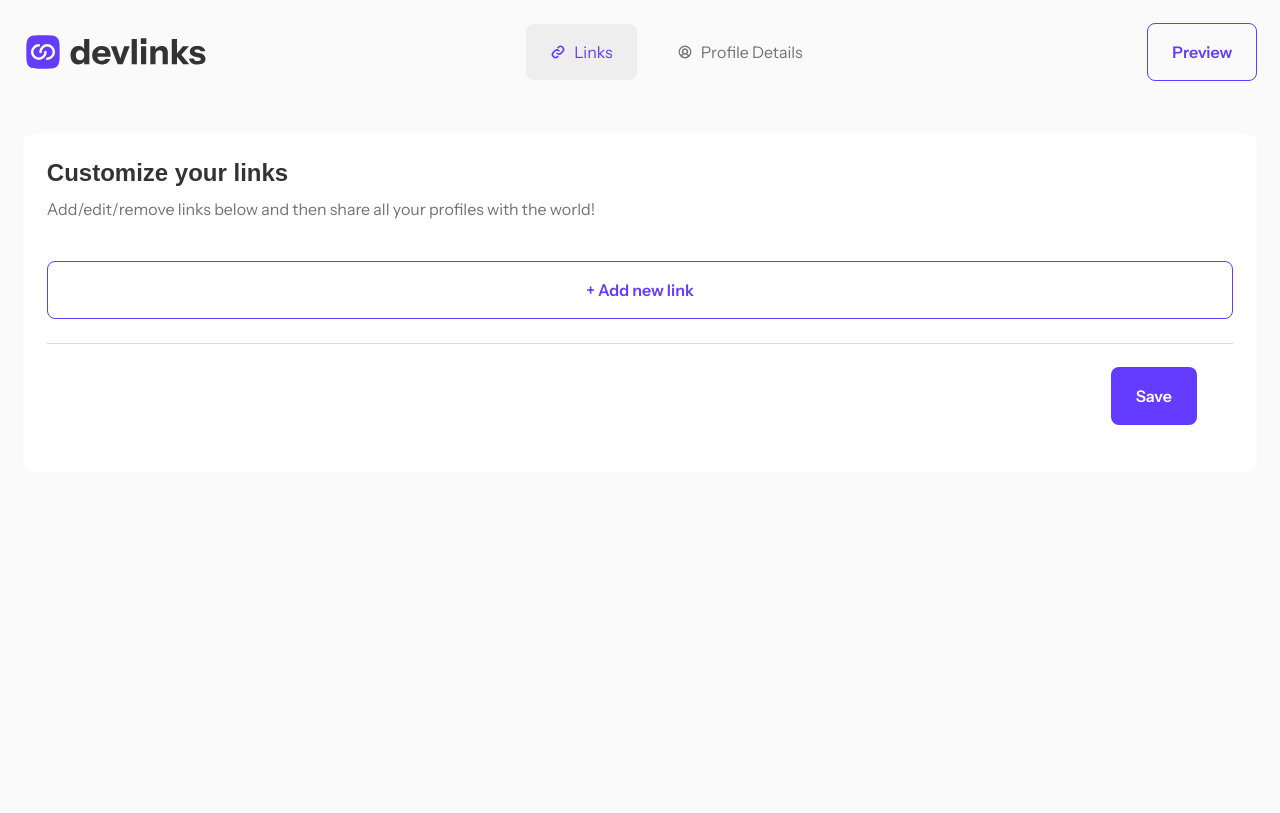
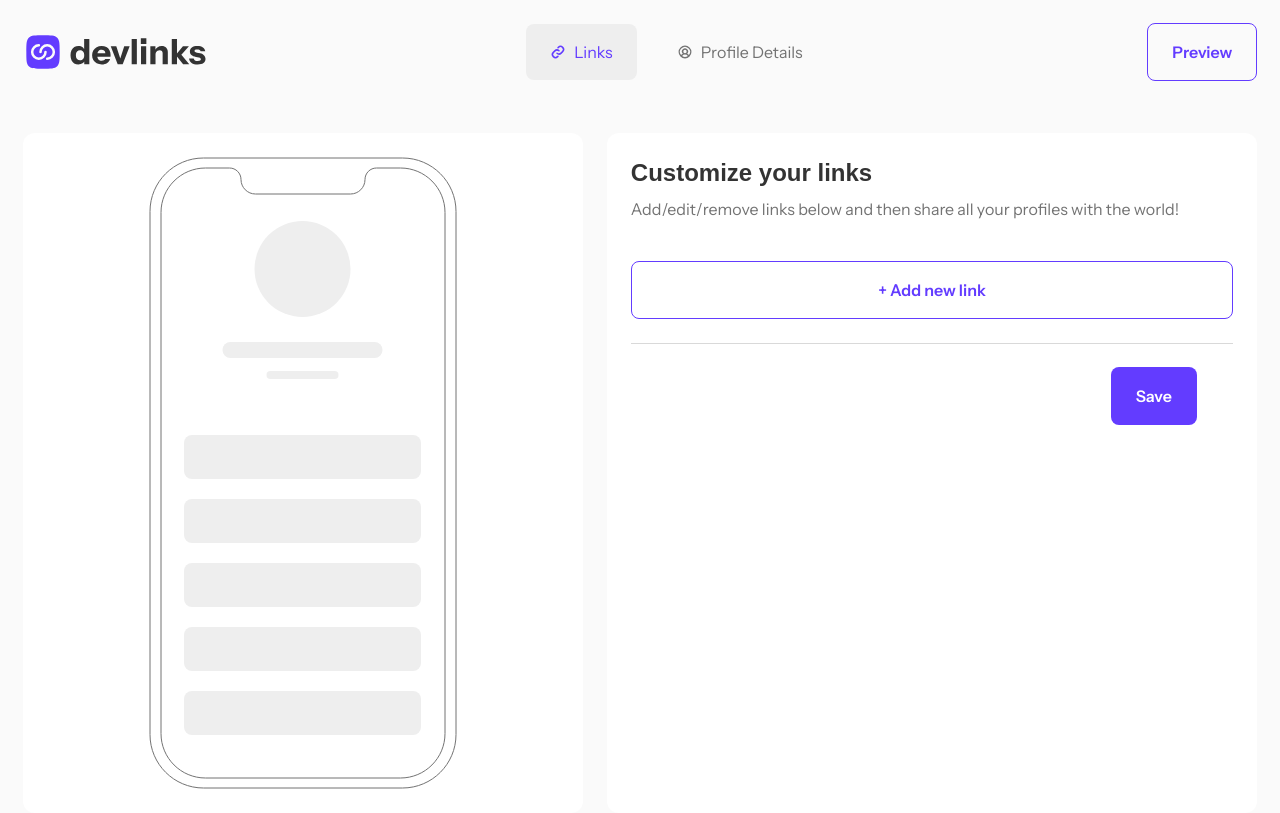
Before and after one commit to jkaps9/link-sharing-app, a React (Vite) app: page /links in a window 1280 px wide. Built offline with nearby package versions, Linux system fonts and the light colour scheme; a web font is replaced by a local one; what @dnd-kit/react would draw is missing.

Commit message:
style: add responsive layout and phone mockup illustration to Links component

```diff
--- a/src/index.css
+++ b/src/index.css
@@ -401,3 +401,11 @@ ul {
     }
   }
 }
+
+@media (min-width: 64rem) {
+  main {
+    display: flex;
+    justify-content: space-between;
+    gap: 1.5rem;
+  }
+}
--- a/src/routes/links.jsx
+++ b/src/routes/links.jsx
@@ -5,6 +5,7 @@ import { useSortable } from "@dnd-kit/react/sortable";
 import { move } from "@dnd-kit/helpers";
 
 import UserLink from "../components/UserLink.jsx";
+import PhoneMockup from "../assets/icons/illustration-phone-mockup.svg?react";
 
 function Sortable({ id, index, children }) {
   const { ref } = useSortable({ id, index });
@@ -113,12 +114,25 @@ const Links = () => {
   };
 
   return (
-    <section className="card">
+    <>
+      <section
+        className="card"
+        style={{
+          minWidth: "35rem",
+        }}
+      >
+        <PhoneMockup
+          style={{
+            margin: "auto",
+          }}
+        ></PhoneMockup>
+      </section>
+      <section className="card" style={{ flex: "1" }}>
         <header>
           <h1>Customize your links</h1>
           <p>
-          Add/edit/remove links below and then share all your profiles with the
-          world!
+            Add/edit/remove links below and then share all your profiles with
+            the world!
           </p>
         </header>
         <section>
@@ -171,6 +185,7 @@ const Links = () => {
           </form>
         </section>
       </section>
+    </>
   );
 };
 
```
Lines whose indentation alone changed are shown as unchanged.
